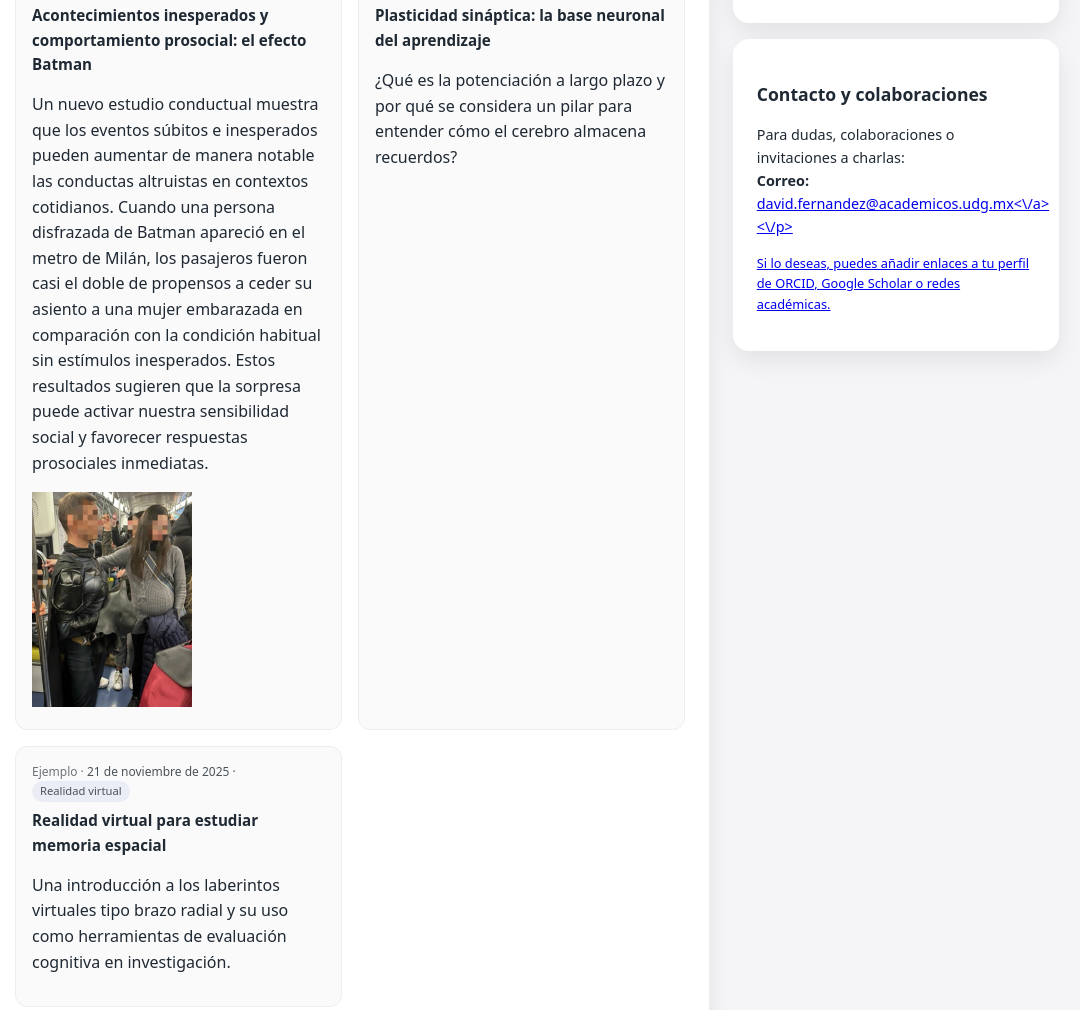
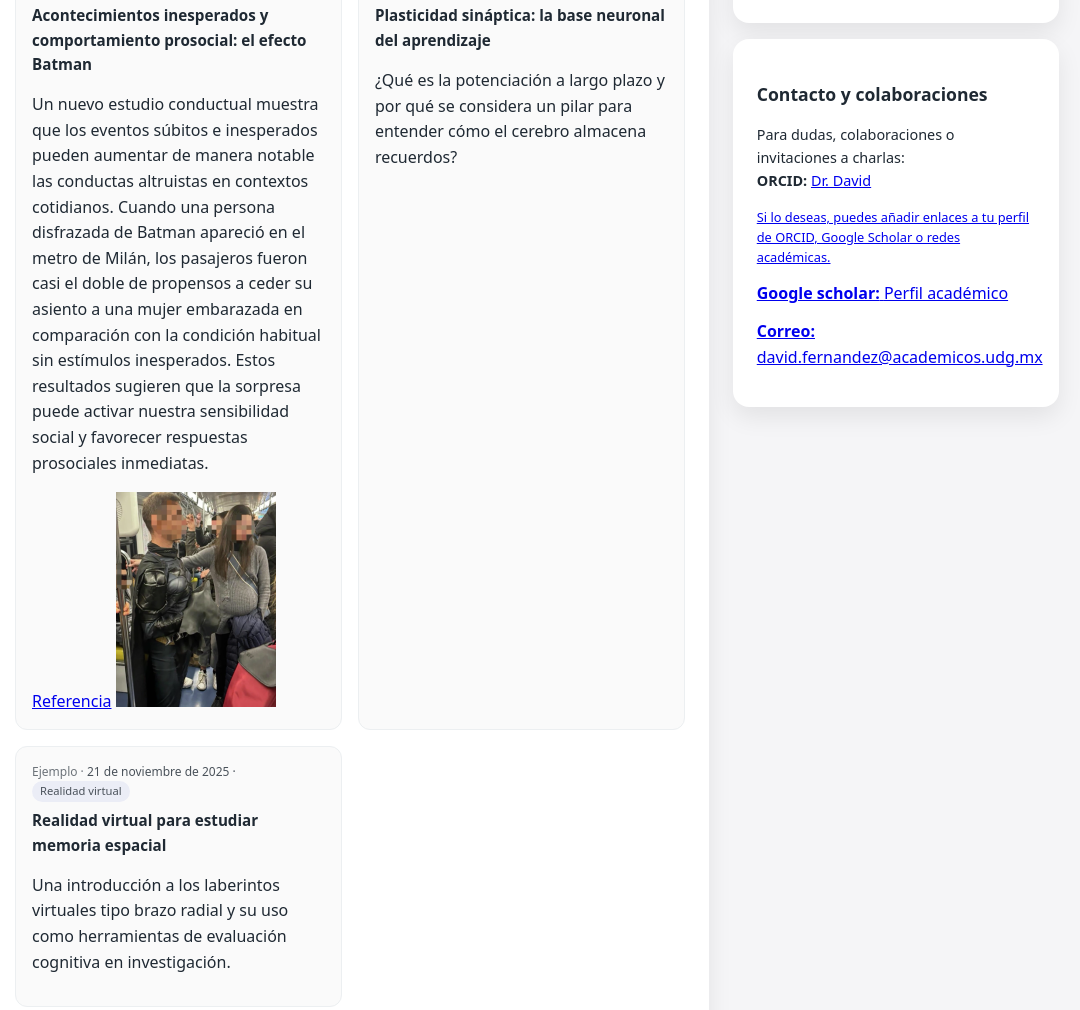
Before and after one commit to DavidFernandezQuezada/Neurociencias-divulgacion_DFQ, a plain HTML site: page index.html in a window 1280 px wide. Shown: the part 850-1860 px from the top of the page, without its empty margins (115-1195 px from the left). Drawn offline with Linux system fonts and the light colour scheme.

Commit message:
Update index.html

```diff
--- a/index.html
+++ b/index.html
@@ -304,7 +304,7 @@
                     <article class="article-card">
                                             <div class="article-meta"><span class="meta-prefix"> </span><time class="pub-date" datetime="2025-11-03" data-date="2025-11-03"></time> · <span class="pill">Conducta</span></div>
                         <h3>Acontecimientos inesperados y comportamiento prosocial: el efecto Batman</h3>
-                        <p>Un nuevo estudio conductual muestra que los eventos súbitos e inesperados pueden aumentar de manera notable las conductas altruistas en contextos cotidianos. Cuando una persona disfrazada de Batman apareció en el metro de Milán, los pasajeros fueron casi el doble de propensos a ceder su asiento a una mujer embarazada en comparación con la condición habitual sin estímulos inesperados. Estos resultados sugieren que la sorpresa puede activar nuestra sensibilidad social y favorecer respuestas prosociales inmediatas.</p> <a href="https://doi.org/10.1038/s44184-025-00171-5"></a>
+                        <p>Un nuevo estudio conductual muestra que los eventos súbitos e inesperados pueden aumentar de manera notable las conductas altruistas en contextos cotidianos. Cuando una persona disfrazada de Batman apareció en el metro de Milán, los pasajeros fueron casi el doble de propensos a ceder su asiento a una mujer embarazada en comparación con la condición habitual sin estímulos inesperados. Estos resultados sugieren que la sorpresa puede activar nuestra sensibilidad social y favorecer respuestas prosociales inmediatas.</p> <a href="https://doi.org/10.1038/s44184-025-00171-5">Referencia</a>
                   <img src="batman.png" alt="Batman en el metro" class="article-image">
   </article>
 
@@ -418,11 +418,16 @@
                                     <p class="contact-block">
                     Para dudas, colaboraciones o invitaciones a charlas:
                     <br/>
-                    <strong>Correo:</strong> <a href="mailto:david.fernandez@academicos.udg.mx">david.fernandez@academicos.udg.mx<\/a>
-                <\/p>
+                    <strong>ORCID:</strong> <a href="https://orcid.org/0000-0002-6943-7492">Dr. David
                 <p style="font-size:0.8rem;">
                     Si lo deseas, puedes añadir enlaces a tu perfil de ORCID, Google Scholar o redes
                     académicas.
+                </p>
+                        <strong>Google scholar:</strong> <a href="https://scholar.google.com/citations?user=rJtfghQAAAAJ&hl=es">Perfil académico
+                <p style="font-size:0.8rem;">
+                </p>
+                     <strong>Correo:</strong> <a href="https://workspace.google.com/intl/es-419_mx/gmail/">david.fernandez@academicos.udg.mx
+                <p style="font-size:0.8rem;">
                 </p>
             </section>
         </aside>
```
